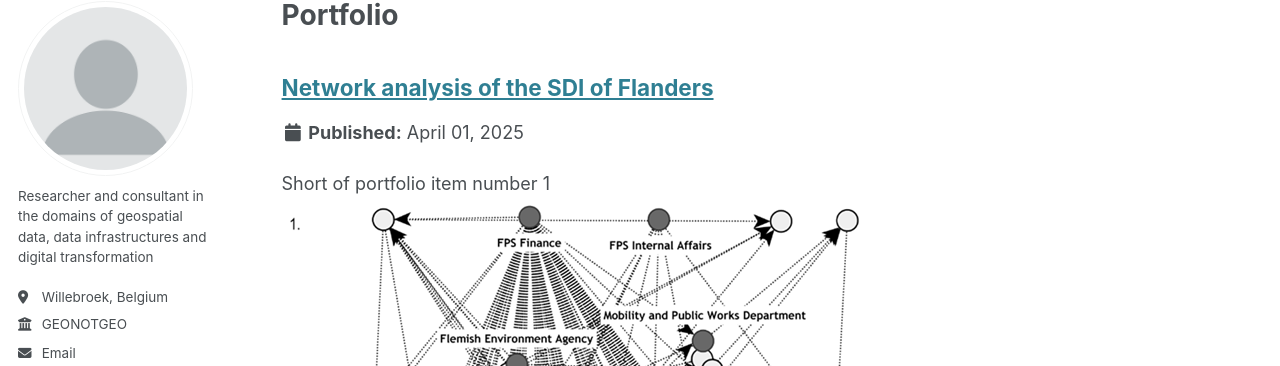
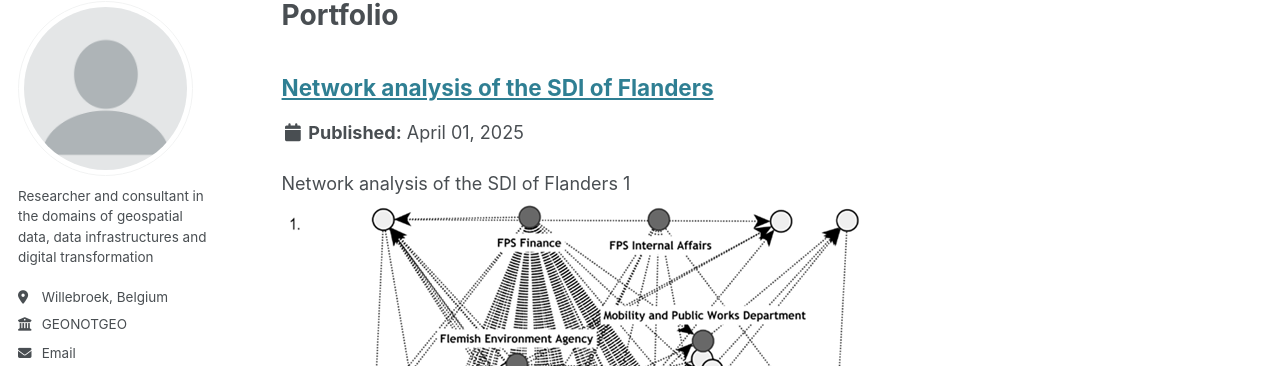
Before and after one commit to GVancauwenberghe/gvancauwenberghe.github.io, a Jekyll site: the page built from _pages/portfolio.html, in a window 1280 px wide and 900 px high. Shown: the part 98-464 px from the top of the window. Built offline with Jekyll 4.4.1, drawn with Linux system fonts in a browser that asks for light colours; some web fonts are replaced.

Commit message:
Update portfolio-1.md

```diff
--- a/_portfolio/portfolio-1.md
+++ b/_portfolio/portfolio-1.md
@@ -1,6 +1,6 @@
 ---
 title: "Network analysis of the SDI of Flanders"
-excerpt: "Short of portfolio item number 1<br/><img src='/images/network.png'>"
+excerpt: "Network analysis of the SDI of Flanders 1<br/><img src='/images/network.png'>"
 collection: portfolio
 ---
 
```
